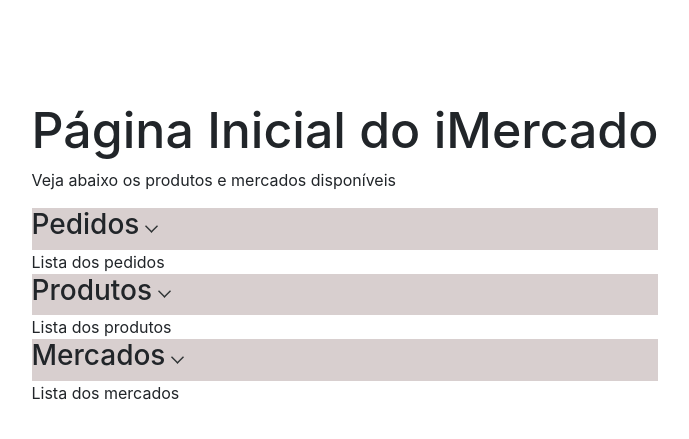
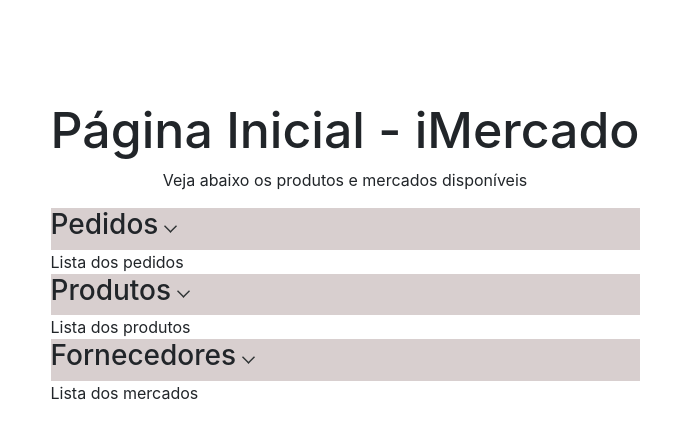
Before and after one commit to diego-goncalves-dreossi/mercado, a Django app: template sistema/templates/inicio.html in a window 1280 px wide. Shown: the top 439 px of the page, without its empty margins (295-984 px from the left). Run offline with Django 4.2, Linux system fonts and the light colour scheme; the template is opened without the code that fills it, so the values that code supplies are empty; some libraries are stand-ins or nearby versions.

Commit message:
css parte 5
inicio atualizado

```diff
--- a/sistema/templates/inicio.html
+++ b/sistema/templates/inicio.html
@@ -7,8 +7,10 @@
 {% block 'conteudo' %}
 <main>
     <div>
-        <h1>Página Inicial do iMercado</h1>
-        <p>Veja abaixo os produtos e mercados disponíveis</p>
+        <div class="cabecalho-inicio">
+            <h1>Página Inicial - iMercado</h1>
+            <p>Veja abaixo os produtos e mercados disponíveis</p>
+        </div>
         <div >
             <div class="aperte">
                 <h3>Pedidos</h3>
@@ -25,7 +27,7 @@
         </div>
         <div >
             <div class="aperte">
-                <h3>Mercados</h3>
+                <h3>Fornecedores</h3>
                 <img class="seta" src="{% static 'sistema/img/setabaixo.svg' %}" alt="seta baixo">
             </div>
             <section>Lista dos mercados</section>
--- a/templates/static/sistema/css/estilo.css
+++ b/templates/static/sistema/css/estilo.css
@@ -3,6 +3,14 @@ main{
     display: flex;
     align-items: center;
     justify-content: center;
+
+}
+
+.cabecalho-inicio{
+    display: flex;
+    align-items: center;
+    justify-content: center;
+    flex-direction: column;
 }
 
 .com-borda{
```
